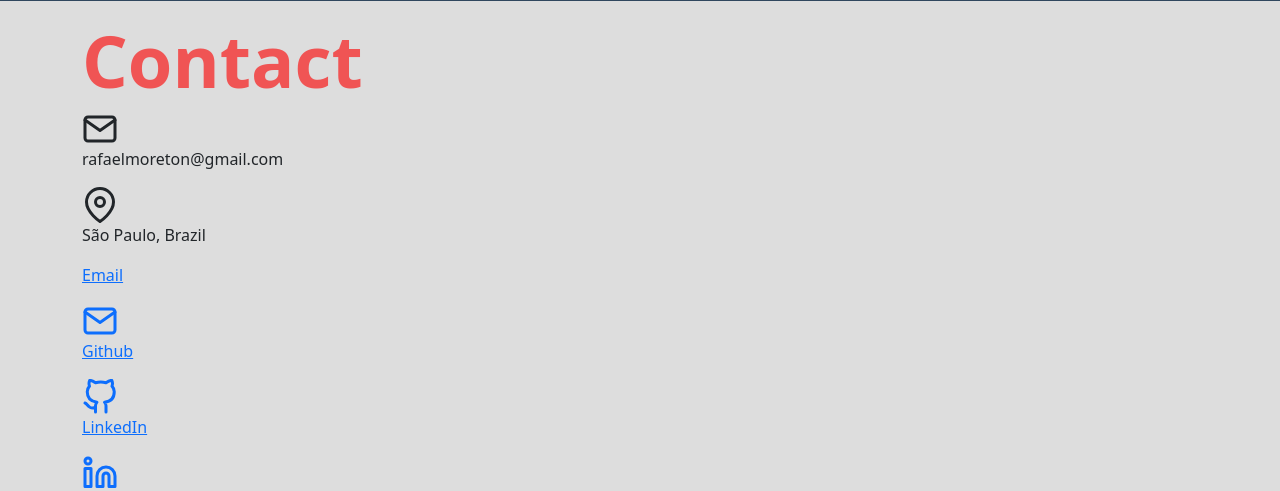
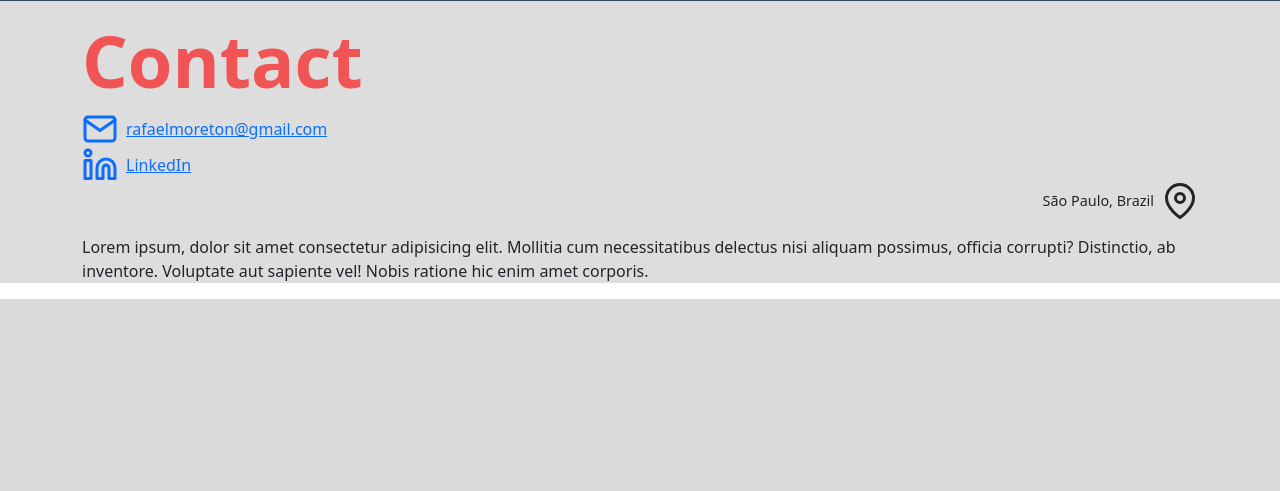
Before and after one commit to rafaelmoreton/old-rafa-website-php-bs, a PHP site: page / in a window 1280 px wide. Shown: the part 4276-4767 px from the top of the page. After the commit the page ends 4575 px from the top, so only its background shows below. Run offline with PHP 8.4, Linux system fonts and the light colour scheme.

Commit message:
Layout 'contact' section for small screens

```diff
--- a/index.php
+++ b/index.php
@@ -412,36 +412,17 @@
           <?php echo $langArray['contact'] ;?>
         </h2>
         <div>
-          <div>
+          <a href="mailto:rafaelmoreton@gmail.com"
+          class="d-flex gap-2 align-items-center">
             <svg xmlns="http://www.w3.org/2000/svg"
               width="36" height="36" viewBox="0 0 24 24" fill="none" stroke="currentColor" stroke-width="2"
               stroke-linecap="round" stroke-linejoin="round" class="feather feather-mail">
               <path d="M4 4h16c1.1 0 2 .9 2 2v12c0 1.1-.9 2-2 2H4c-1.1 0-2-.9-2-2V6c0-1.1.9-2 2-2z"></path>
               <polyline points="22,6 12,13 2,6"></polyline>
             </svg>
-            <p>rafaelmoreton@gmail.com</p>
-          </div>
-          <div>
-            <svg xmlns="http://www.w3.org/2000/svg"
-              width="36" height="36" viewBox="0 0 24 24" fill="none" stroke="currentColor" stroke-width="2"
-              stroke-linecap="round" stroke-linejoin="round" class="feather feather-map-pin">
-              <path d="M21 10c0 7-9 13-9 13s-9-6-9-13a9 9 0 0 1 18 0z"></path>
-              <circle cx="12" cy="10" r="3"></circle>
-            </svg>
-            <p>
-              <?php echo $langArray['address'] ;?>
-            </p>
-          </div>
-            <a href="mailto:rafaelmoreton@gmail.com">
-              <p>Email</p>
-              <svg xmlns="http://www.w3.org/2000/svg"
-                width="36" height="36" viewBox="0 0 24 24" fill="none" stroke="currentColor" stroke-width="2"
-                stroke-linecap="round" stroke-linejoin="round" class="feather feather-mail">
-                <path d="M4 4h16c1.1 0 2 .9 2 2v12c0 1.1-.9 2-2 2H4c-1.1 0-2-.9-2-2V6c0-1.1.9-2 2-2z"></path>
-                <polyline points="22,6 12,13 2,6"></polyline>
-            </svg>
+            <p class="m-0">rafaelmoreton@gmail.com</p>
           </a>
-            <a href="https://github.com/rafaelmoreton">
+            <!-- <a href="https://github.com/rafaelmoreton">
               <p>Github</p>
               <svg xmlns="http://www.w3.org/2000/svg"
                 width="36" height="36" viewBox="0 0 24 24" fill="none" stroke="currentColor" stroke-width="2"
@@ -450,17 +431,30 @@
                 20 4.77 5.07 5.07 0 0 0 19.91 1S18.73.65 16 2.48a13.38 13.38 0 0 0-7 0C6.27.65 5.09 1 5.09 1A5.07 5.07 0 0 0 5
                 4.77a5.44 5.44 0 0 0-1.5 3.78c0 5.42 3.3 6.61 6.44 7A3.37 3.37 0 0 0 9 18.13V22"></path>
             </svg>
-            </a>
-            <a href="https://linkedin.com/in/rafael-moreton-baggio-3709b1217">
-              <p>LinkedIn</p>
+            </a> -->
+          <a href="https://linkedin.com/in/rafael-moreton-baggio-3709b1217"
+          class="d-flex gap-2 align-items-center">
             <svg xmlns="http://www.w3.org/2000/svg"
               width="36" height="36" viewBox="0 0 24 24" fill="none" stroke="currentColor" stroke-width="2"
               stroke-linecap="round" stroke-linejoin="round" class="feather feather-linkedin">
               <path d="M16 8a6 6 0 0 1 6 6v7h-4v-7a2 2 0 0 0-2-2 2 2 0 0 0-2 2v7h-4v-7a6 6 0 0 1 6-6z"></path>
               <rect x="2" y="9" width="4" height="12"></rect><circle cx="4" cy="4" r="2"></circle>
             </svg>
+            <p class="m-0">LinkedIn</p>
           </a>
+          <div class="d-flex gap-2 align-items-center justify-content-end">
+           <p class="m-0" style="font-size: 0.9em;">
+              <?php echo $langArray['address'] ;?>
+            </p>
+            <svg xmlns="http://www.w3.org/2000/svg"
+              width="36" height="36" viewBox="0 0 24 24" fill="none" stroke="currentColor" stroke-width="2"
+              stroke-linecap="round" stroke-linejoin="round" class="feather feather-map-pin">
+              <path d="M21 10c0 7-9 13-9 13s-9-6-9-13a9 9 0 0 1 18 0z"></path>
+              <circle cx="12" cy="10" r="3"></circle>
+            </svg>
           </div>
+        </div>
+        <p class="mt-3">Lorem ipsum, dolor sit amet consectetur adipisicing elit. Mollitia cum necessitatibus delectus nisi aliquam possimus, officia corrupti? Distinctio, ab inventore. Voluptate aut sapiente vel! Nobis ratione hic enim amet corporis.</p>
       </div>
     </section>
 
```
Lines whose indentation alone changed are shown as unchanged.
